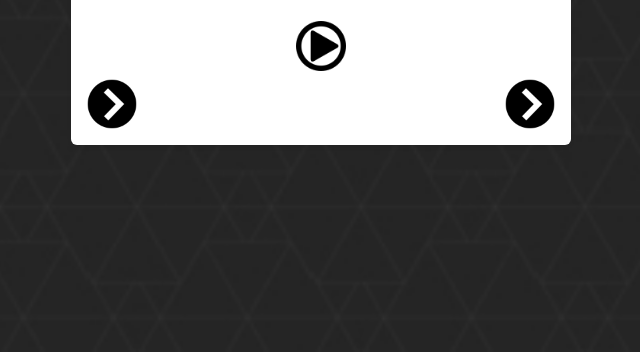
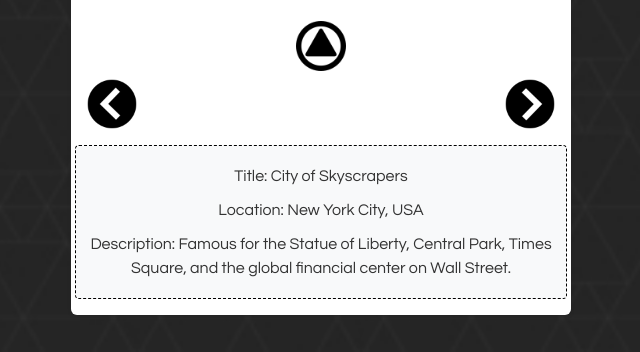
Before and after one commit to anisenson/NJIT-Project-1-Slideshow, a plain HTML site: page index.html in a window 1280 px wide. Both pictures are taken after a click on the picture 640 px from the left and 494 px from the top of the page. Shown: the part 448-800 px from the top of the page, without its empty margins (319-959 px from the left). Drawn offline with nearby package versions, Linux system fonts and the light colour scheme.

Commit message:
Display First Image with Metadata

```diff
--- a/gallery.js
+++ b/gallery.js
@@ -9,9 +9,15 @@ $(document).ready(() => {
   // Call a function here to start the timer for the slideshow
 
   // Select the moreIndicator button and add a click event to:
+  $('.moreIndicator').on('click', function () {
+
   // - toggle the rotation classes (rot90 and rot270)
+    $('.moreIndicator').toggleClass('rot270 rot90');
+
   // - slideToggle the visibility of the .details section
+    $('.details').slideToggle()
 
+})
   // Select the "Next Photo" button and add a click event to call showNextPhoto
 
   // Select the "Previous Photo" button and add a click event to call showPrevPhoto
--- a/style.css
+++ b/style.css
@@ -76,16 +76,21 @@ body {
 Make it animate nicely. You'll need CSS3 for this */
 .rot90 {
     /* Add 90-degree rotation */
+    transform: rotate(90deg);
+    transition: transform 1s;
 }
 
 /* Add CSS styles to rotate the element 180deg
 Make it animate nicely. You'll need CSS3 for this */
 .rot180 {
     /* Add 180-degree rotation */
+    transform: rotate(180deg);
 }
 
 /* Add CSS styles to rotate the element 270deg
 Make it animate nicely. You'll need CSS3 for this */
 .rot270 {
     /* Add 270-degree rotation */
+    transform: rotate(270deg);
+    transition: transform 1s;
 }
```
